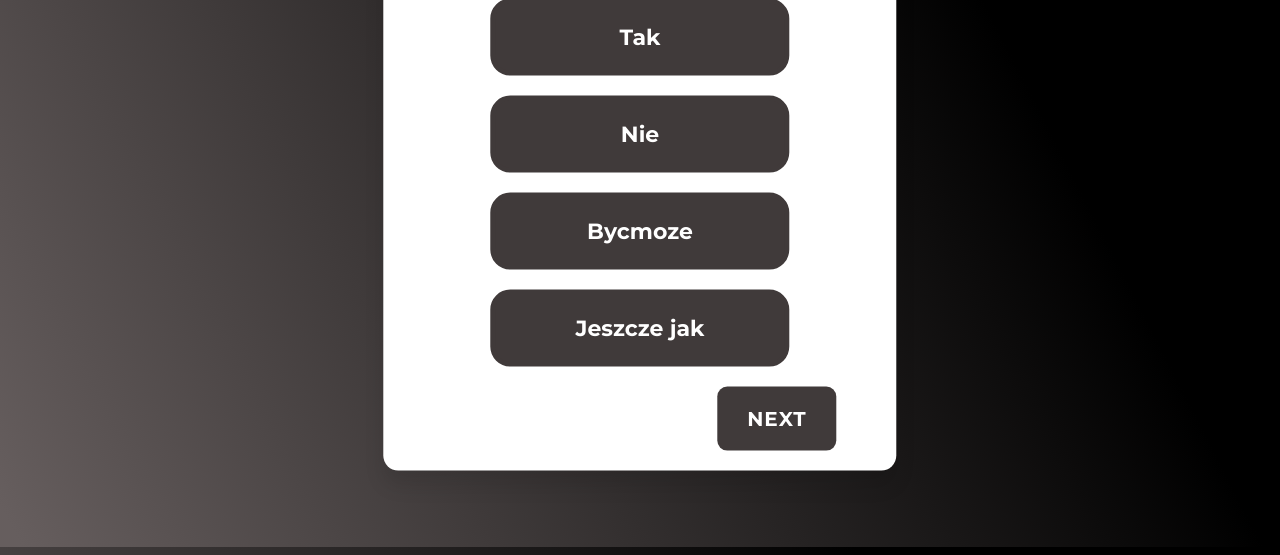
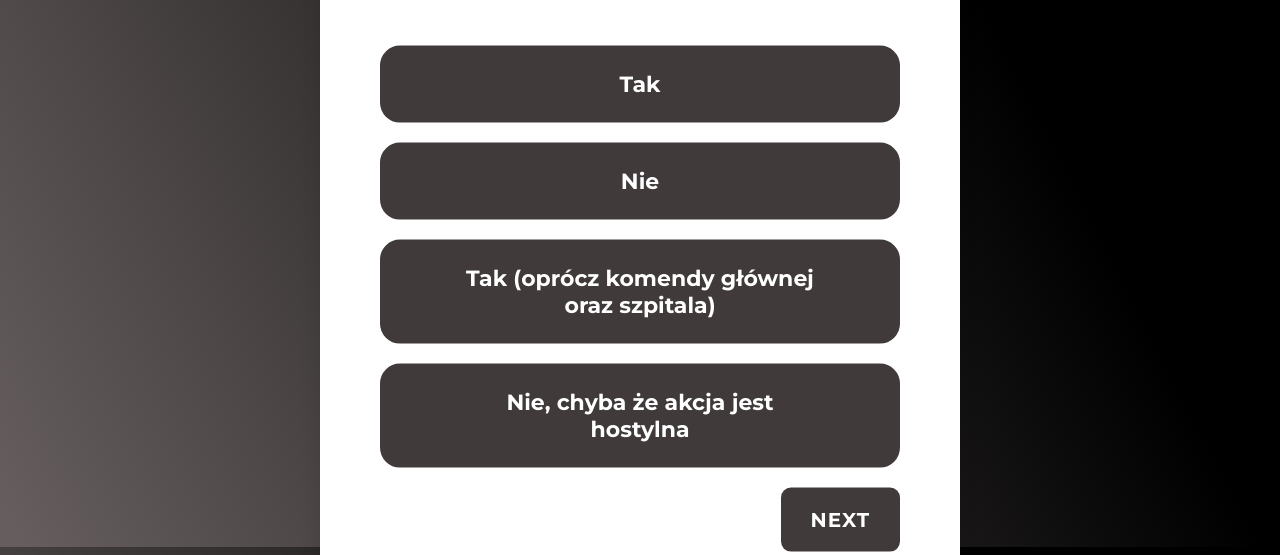
Before and after one commit to Luckownia/Strona-serwera-ArizonaRP, a PHP site: page /whitelistQuiz.php in a window 1280 px wide. Shown: the part 253-808 px from the top of the page. Run offline with PHP 8.4, Linux system fonts and the light colour scheme; the visitor is signed in with stand-in values (Sample User, id 1).

Commit message:
Added questions to quiz.

```diff
--- a/whitelistQuiz.php
+++ b/whitelistQuiz.php
@@ -184,23 +184,23 @@ if (!isset($_SESSION["user"])) {
                                 <button class="quiz-answer">Answer 4</button>
                             </div>
                             <button class="next-btn">Next</button>
-                            <button class="toQuestion hidden">Czesc Pytan otwartych</button>
+                            <button class="toQuestion hidden">Część pytań otwartych</button>
                         </div>
                         <form action="whitelistQuiz.php" method="post" class="form-question" id="quizForm">
                             <div class="field" id="question1">
-                                <h2>Objasnij co to znaczy JG</h2>
+                                <h2>Podaj imię i nazwisko swojej postaci.</h2>
                                 <textarea name="answer1" required></textarea>
                                 <button class ="next-question" type="button" onclick="nextQuestion(2)">Dalej</button>
                             </div>
 
                             <div class="field hidden" id="question2">
-                                <h2>Czy Robert Lewandowski to najwiekszy Polak?</h2>
+                                <h2>Napisz historię swojej postaci. (min. 200 słów)</h2>
                                 <textarea name="answer2" required></textarea>
                                 <button class ="next-question" type="button" onclick="nextQuestion(3)">Dalej</button>
                             </div>
 
                             <div class="field hidden" id="question3">
-                                <h2>Czy FC Barcelona to najlepszy klub?</h2>
+                                <h2>Napisz kreatywną akcję RP z udziałem twojej postaci. (min. 100 słów) </h2>
                                 <textarea name="answer3" required></textarea>
                                 <input type="submit" value="Prześlij" name="send">
                             </div>
@@ -214,21 +214,93 @@ if (!isset($_SESSION["user"])) {
             <script>
                 const questions = [
                     {
-                        question:"Czy Ziemia jest Płaska?",
+                        question:"Jeżeli ktoś celowo ucieka do zielonej strefy, aby uniknąć akcji RP dozwolone jest kontynuowanie akcji, która została rozpoczęta poza GZ?",
+                        answers:[
+                            {text:"Tak",correct:false},
+                            {text:"Nie",correct:false},
+                            {text:"Tak (oprócz komendy głównej oraz szpitala)",correct:true},
+                            {text:"Nie, chyba że akcja jest hostylna",correct:false}
+                        ]
+                    },
+                    {
+                        question:"Do czego służy przycisk Z?",
+                        answers:[
+                            {text:"Do sprawdzenia ID gracza łamiącego regulamin",correct:true},
+                            {text:"Do sprawdzenia ile jest graczy na serwerze",correct:false},
+                            {text:"Do zobaczenia czy ktoś jest w pobliżu",correct:false},
+                            {text:"Do zaspamienia czatu",correct:false}
+                        ]
+                    },
+                    {
+                        question:"Czy za pomocą komendy /do można kłamać?",
                         answers:[
                             {text:"Tak",correct:false},
                             {text:"Nie",correct:true},
-                            {text:"Bycmoze",correct:false},
-                            {text:"Jeszcze jak",correct:false}
+                            {text:"Tylko jeżeli jest to dobrze usprawiedliwione",correct:false},
+                            {text:"Tak, ale tylko gdy inny gracz używa MG",correct:true}
                         ]
                     },
                     {
-                        question:"Czy Ziemia jest Okragla?",
+                        question:"Czy możesz rozpoznać zamaskowaną osobę po głosie albo kolorze skóry??",
+                        answers:[
+                            {text:"Nie",correct:true},
+                            {text:"Tak",correct:false},
+                            {text:"Tak, jeżeli dużo czasu spędzałeś z tą osobą",correct:false},
+                            {text:"Tak, jeżeli jest to osoba publicznie znana",correct:true}
+                        ]
+                    },
+                    {
+                        question:"Kiedy można przeszukać innego gracza?",
+                        answers:[
+                            {text:"Kiedy stoi AFK i go skujemy",correct:false},
+                            {text:"Po zastrzeleniu go bez inicjacji",correct:false},
+                            {text:"Po inicjacji i skuciu go",correct:true},
+                            {text:"Kiedy jest nieprzytomny, a my nie uczestniczyliśmy w akcji",correct:false}
+                        ]
+                    },
+                    {
+                        question:"Ilu niepodstawionych zakładników potrzeba aby zorganizować napad?",
+                        answers:[
+                            {text:"3",correct:false},
+                            {text:"0",correct:true},
+                            {text:"2",correct:false},
+                            {text:"1",correct:true}
+                        ]
+                    },
+                    {
+                        question:"Co mozesz wziac od nieprzytomnego policjanta?",
+                        answers:[
+                            {text:"Pałkę",correct:false},
+                            {text:"Nic",correct:true},
+                            {text:"Latarkę",correct:false},
+                            {text:"Tazer",correct:false}
+                        ]
+                    },
+                    {
+                        question:"Co jest głównym wyznacznikiem tego, czy pojazd nadaje się do jazdy terenowej?",
+                        answers:[
+                            {text:"Przystosowanie pojazdu do poruszania się po nieubitej nawierzchni",correct:true},
+                            {text:"Typ opon",correct:false},
+                            {text:"Marka pojazdu",correct:false},
+                            {text:"Rok produkcji pojazdu",correct:false}
+                        ]
+                    },
+                    {
+                        question:"Jakie zachowanie obywatela usprawiedliwia użycie PG przez medyków?",
+                        answers:[
+                            {text:"Poprawne wylegitymowanie się",correct:false},
+                            {text:"Wykonywane poleceń",correct:false},
+                            {text:"Wykazywanie nadmiernej agresji słownej",correct:true},
+                            {text:"Medycy nie mogą użyć PG",correct:false}
+                        ]
+                    },
+                    {
+                        question:"Czy policja może zatrzymać w szpitalu obywatela po BW?",
                         answers:[
                             {text:"Tak",correct:false},
-                            {text:"Nie",correct:true},
-                            {text:"Bycmoze",correct:false},
-                            {text:"Jeszcze jak",correct:false}
+                            {text:"Nie",correct:false},
+                            {text:"Tylko gdy obywatel łamie regulamin",correct:false},
+                            {text:"Tylko jeżeli obywatel uniknął akcji RP poprzez odrodzeie się w szpitalu",correct:true}
                         ]
                     }
                 ];
@@ -283,15 +355,19 @@ if (!isset($_SESSION["user"])) {
                         showQuestion();
 
                     } else {
-                        if(score>=1)
+                        if(score>=8)
                         {
-                            quizQuestion.textContent = "Gratulujemy zdania 1 czesci zapraszamy na nastepna! Twój wynik: " + score;
+                            quizQuestion.textContent = "Gratulujemy zdania 1 czesci zapraszamy na nastepna! Twój wynik: " + score*10 + "%";
                             quizAnswers.forEach(button => button.style.display = 'none');
                             nextBtn.style.display = 'none';
                             btnToQuestions.classList.remove("hidden");
                         }
                         else{
-                            quizQuestion.textContent = "Niestety nie udało ci sie zdać :( Twój wynik: " + score;
+                            quizQuestion.textContent = "Niestety nie udało ci sie zdać, zapraszamy jutro. Twój wynik: " + score*10 + "%";
+                            quizAnswers.forEach(button => button.style.display = 'none');
+                            nextBtn.style.display = 'none';
+                            btnToQuestions.innerHTML = "Powrót";
+                            btnToQuestions.classList.remove("hidden");
                         }
                     }
                 });
```
